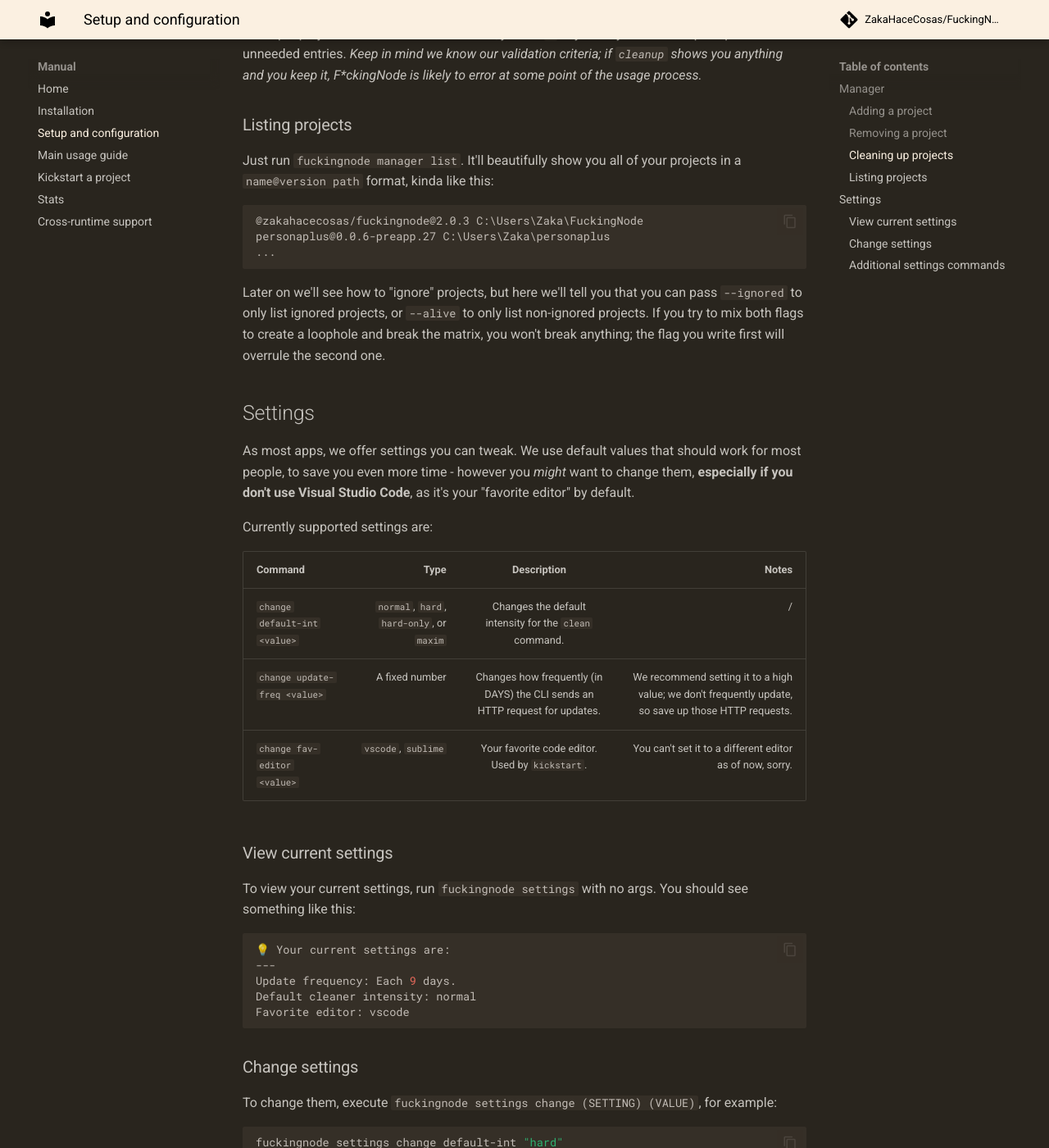
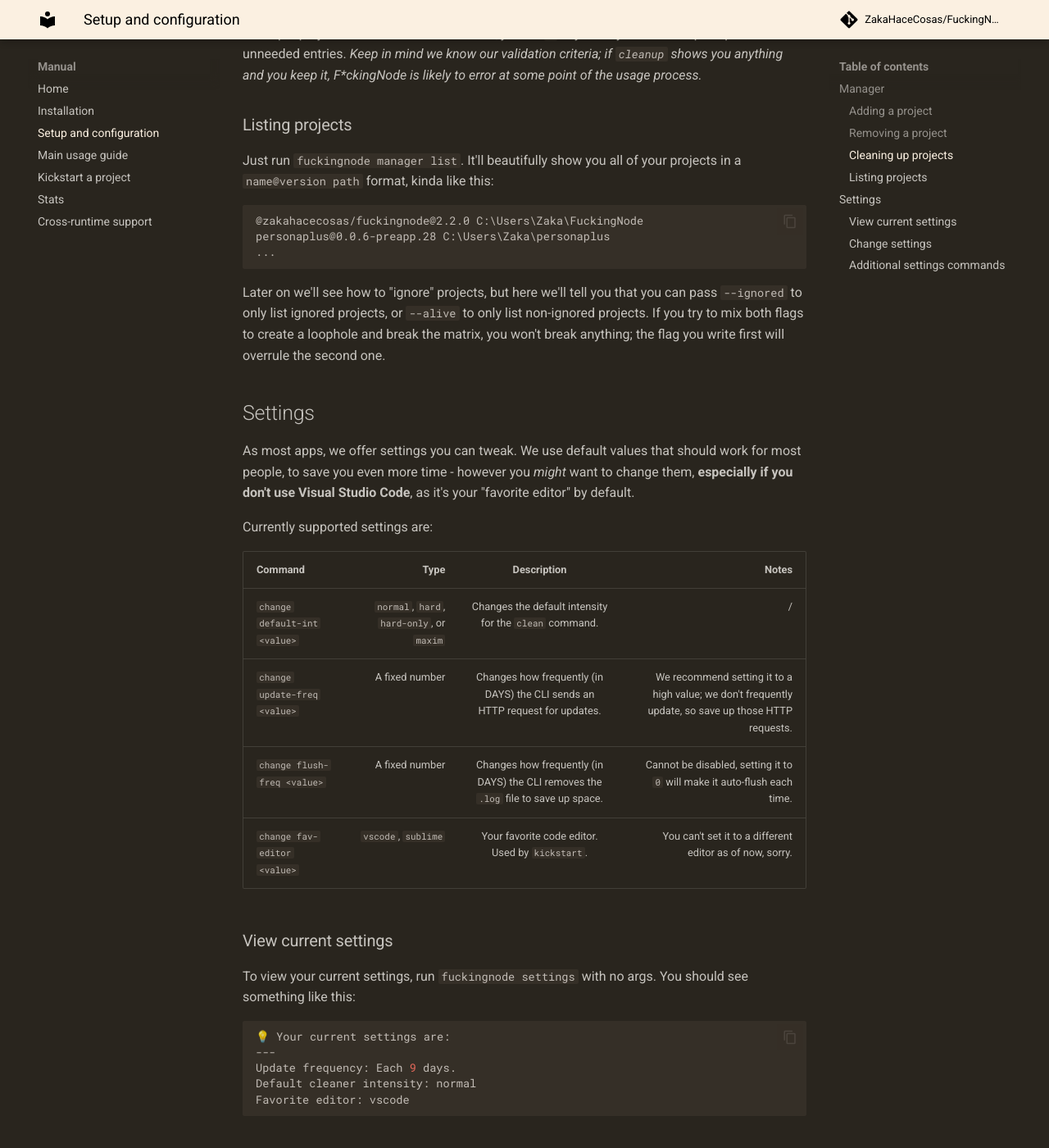
Before and after one commit to ZakaHaceCosas/FuckingNode, an MkDocs documentation site: the page built from docs/manual/setup.md, in a window 1280 px wide and 1400 px high, scrolled down 2230 px. Shown: the whole window at 82% size. Built offline with MkDocs 1.6.1 and Material for MkDocs 9.7.7, drawn with Linux system fonts in a browser that asks for light colours; comment, search, counter and statistics services are not loaded.

````diff
--- a/deno.json
+++ b/deno.json
@@ -1,6 +1,6 @@
 {
     "name": "@zakahacecosas/fuckingnode",
-    "version": "2.1.0",
+    "version": "2.2.0",
     "exports": {
         ".": "./src/main.ts"
     },
--- a/docs/manual/setup.md
+++ b/docs/manual/setup.md
@@ -82,8 +82,8 @@ A project is not valid basically if it cannot be found - however other condition
 Just run `fuckingnode manager list`. It'll beautifully show you all of your projects in a `name@version path` format, kinda like this:
 
 ```txt
-@zakahacecosas/fuckingnode@2.0.3 C:\Users\Zaka\FuckingNode
-personaplus@0.0.6-preapp.27 C:\Users\Zaka\personaplus
+@zakahacecosas/fuckingnode@2.2.0 C:\Users\Zaka\FuckingNode
+personaplus@0.0.6-preapp.28 C:\Users\Zaka\personaplus
 ...
 ```
 
@@ -99,6 +99,7 @@ Currently supported settings are:
 | :--- | ---: | :--: | ---: |
 | `change default-int <value>` | `normal`, `hard`, `hard-only`, or `maxim` | Changes the default intensity for the `clean` command. | / |
 | `change update-freq <value>` | A fixed number | Changes how frequently (in DAYS) the CLI sends an HTTP request for updates. | We recommend setting it to a high value; we don't frequently update, so save up those HTTP requests. |
+| `change flush-freq <value>` | A fixed number | Changes how frequently (in DAYS) the CLI removes the `.log` file to save up space. | Cannot be disabled, setting it to `0` will make it auto-flush each time. |
 | `change fav-editor <value>` | `vscode`, `sublime` | Your favorite code editor. Used by `kickstart`. | You can't set it to a different editor as of now, sorry. |
 
 ### View current settings
````
Also changed, not shown: CHANGELOG.md (+1 -1 lines), README.md (+1 -0 lines), docs/about/roadmap.md (+1 -1 lines), fknode.example.yaml (+17 -0 lines), 1 other file.
